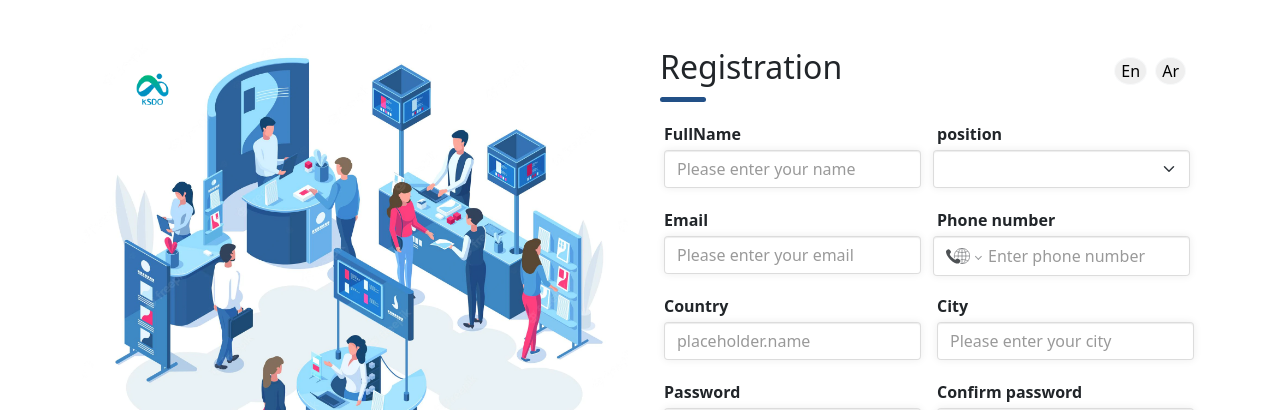
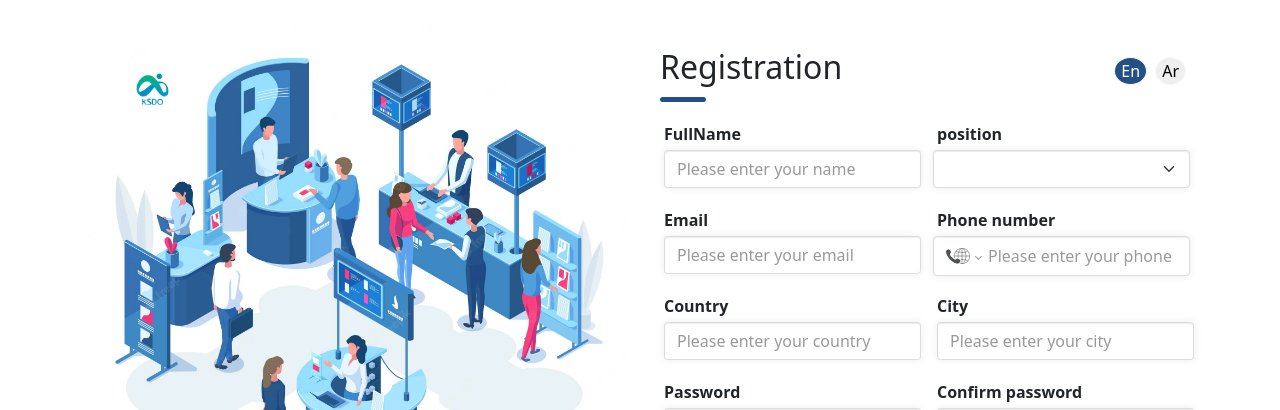
Before and after one commit to Esraaismail309/react-hook-form, a React (Create React App) app: page / in a window 1280 px wide. Shown: the top 410 px of the page. Built offline with nearby package versions, Linux system fonts and the light colour scheme.

Commit message:
add react-intl folders

```diff
--- a/src/components/Form.jsx
+++ b/src/components/Form.jsx
@@ -6,12 +6,11 @@ import { yupResolver } from "@hookform/resolvers/yup";
 import { Select } from "./Select";
 import { Radio } from "./Radio";
 import { PhonePicker } from "./PhonePicker";
-// import { FormattedMessage, useIntl } from "react-intl";
-import { useTranslation } from "react-i18next";
+import { useIntl } from "react-intl";
 
 export const Form = () => {
-  const { t } = useTranslation();
-  // console.log(t);
+  const intl = useIntl();
+
   const initialValues = {
     fullName: "",
     position: "",
@@ -44,41 +43,46 @@ export const Form = () => {
   const genderOptions = [
     {
       value: 1,
-      key: t("gender.male"),
+      key: intl.messages.gender.male,
     },
     {
       value: 2,
-      key: t("gender.female"),
+      key: intl.messages.gender.female,
     },
     {
       value: 3,
-      key: t("gender.other"),
+      key: intl.messages.gender.other,
     },
     {
       value: 4,
-      key: t("gender.preferNotToSay"),
+      key: intl.messages.gender.preferNotToSay,
     },
   ];
   const validationSchema = Yup.object({
     fullName: Yup.string()
-      .required(t("errors.main"))
-      .matches("^\\S*$", t("errors.noSpace")),
-    position: Yup.string().required(t("errors.main")),
-    email: Yup.string().required(t("errors.main")).email(t("errors.inValid")),
-    phone: Yup.string().required(t("errors.main")),
-    country: Yup.string().required(t("errors.main")),
-    city: Yup.string().required(t("errors.main")),
+      .required(intl.messages.errors.main)
+      .matches("^\\S*$", intl.messages.errors.noSpace),
+    position: Yup.string().required(intl.messages.errors.main),
+    email: Yup.string()
+      .required(intl.messages.errors.main)
+      .email(intl.messages.errors.inValid),
+    phone: Yup.string().required(intl.messages.errors.main),
+    country: Yup.string().required(intl.messages.errors.main),
+    city: Yup.string().required(intl.messages.errors.main),
     password: Yup.string()
-      .required(t("errors.main"))
+      .required(intl.messages.errors.main)
       .matches(
         "^(?=.*[a-z])(?=.*[A-Z])(?=.*\\d)(?=.*[@$!%*?&])[A-Za-z\\d@$!%*?&]{8,}$",
-        t("errors.validPassword")
+        intl.messages.errors.validPassword
       ),
     confirmPassword: Yup.string()
-      .required(t("errors.main"))
-      .oneOf([Yup.ref("password"), "not matched!"], t("errors.dontMatch")),
+      .required(intl.messages.errors.main)
+      .oneOf(
+        [Yup.ref("password"), "not matched!"],
+        intl.messages.errors.dontMatch
+      ),
 
-    gender: Yup.string().required(t("errors.main")),
+    gender: Yup.string().required(intl.messages.errors.main),
   });
   const onSubmit = (values) => {
     console.log(values);
@@ -100,16 +104,16 @@ export const Form = () => {
           <div className="form-group col-md-6 px-2">
             <InputField
               register={{ ...register("fullName") }}
-              label={t("labels.name")}
-              placeholder={t("placeholder.nameContent")}
+              label={intl.messages.labels.name}
+              placeholder={intl.messages.placeholder.nameContent}
               errors={errors.fullName}
             />
           </div>
           <div className="form-group col-md-6 px-2">
             <Select
               register={{ ...register("position") }}
-              label={t("labels.position")}
-              placeholder={t("placeholder.positionContent")}
+              label={intl.messages.labels.position}
+              placeholder={intl.messages.placeholder.positionContent}
               options={positionOptions}
               errors={errors.position}
             />
@@ -117,39 +121,40 @@ export const Form = () => {
           <div className="form-group col-md-6 px-2">
             <InputField
               register={{ ...register("email") }}
-              label={t("labels.email")}
-              placeholder={t("placeholder.emailContent")}
+              label={intl.messages.labels.email}
+              placeholder={intl.messages.placeholder.emailContent}
               errors={errors.email}
             />
           </div>
           <div className="form-group col-md-6 px-2">
             <PhonePicker
               register={{ ...register("phone") }}
-              label={t("labels.phone")}
+              label={intl.messages.labels.phone}
+              placeholder={intl.messages.placeholder.phoneContent}
               errors={errors.phone}
             />
           </div>
           <div className="form-group col-md-6 px-2">
             <InputField
               register={{ ...register("country") }}
-              label={t("labels.country")}
-              placeholder={t("placeholder.name")}
+              label={intl.messages.labels.country}
+              placeholder={intl.messages.placeholder.countryContent}
               errors={errors.country}
             />
           </div>
           <div className="form-group col-md-6 px-2">
             <InputField
               register={{ ...register("city") }}
-              label={t("labels.city")}
-              placeholder={t("placeholder.cityContent")}
+              label={intl.messages.labels.city}
+              placeholder={intl.messages.placeholder.cityContent}
               errors={errors.city}
             />
           </div>
           <div className="form-group col-md-6 px-2">
             <InputField
               register={{ ...register("password") }}
-              label={t("labels.password")}
-              placeholder={t("placeholder.passwordContent")}
+              label={intl.messages.labels.password}
+              placeholder={intl.messages.placeholder.passwordContent}
               errors={errors.password}
               type="password"
               control={control}
@@ -158,8 +163,8 @@ export const Form = () => {
           <div className="form-group col-md-6 px-2">
             <InputField
               register={{ ...register("confirmPassword") }}
-              label={t("labels.confirmPassword")}
-              placeholder={t("placeholder.confirmPasswordContent")}
+              label={intl.messages.labels.confirmPassword}
+              placeholder={intl.messages.placeholder.confirmPasswordContent}
               errors={errors.confirmPassword}
               type="password"
             />
@@ -167,14 +172,14 @@ export const Form = () => {
           <div className="form-group px-2">
             <Radio
               register={{ ...register("gender") }}
-              label={t("labels.gender")}
+              label={intl.messages.labels.gender}
               options={genderOptions}
               errors={errors.gender}
             />
           </div>
 
           <button type="submit" className="btn rounded-pill btn-primary shadow">
-            {t("submit")}
+            {intl.messages.submit}
           </button>
         </div>
       </div>
--- a/src/components/PhonePicker.jsx
+++ b/src/components/PhonePicker.jsx
@@ -2,10 +2,12 @@ import React, { useState } from "react";
 import "react-phone-number-input/style.css";
 import PhoneInput from "react-phone-number-input";
 import { isValidPhoneNumber } from "react-phone-number-input";
+import { useIntl } from "react-intl";
 
 export const PhonePicker = (props) => {
   const [value, setValue] = useState();
-  const { register, errors, label } = props;
+  const { register, errors, label, placeholder } = props;
+  const intl = useIntl();
 
   return (
     <div className="phone-picker">
@@ -13,14 +15,16 @@ export const PhonePicker = (props) => {
       <PhoneInput
         {...register}
         international
-        placeholder="Enter phone number"
+        placeholder={placeholder}
         className="form-control d-flex"
         value={value}
         onChange={setValue}
       />
 
       {value && !isValidPhoneNumber(value) ? (
-        <p className="m-2 text-danger">Enter valid phone number </p>
+        <p className="m-2 text-danger">
+          {intl.messages.errors.invalidPhoneCode}
+        </p>
       ) : null}
       {errors ? <p className="m-2 text-danger">{errors.message}</p> : null}
     </div>
--- a/src/i18n/config.js
+++ b/src/i18n/config.js
@@ -6,7 +6,7 @@ i18n.use(initReactI18next).init({
     lng: 'en',
     resources: {
         en: {
-            translations: require('./locales/en/en.json')
+            translations: require('./locales/en/en-US.json')
         },
         ar: {
             translations: require('./locales/ar/ar-AE.json')
--- a/src/i18n/locales/ar/ar-AE.json
+++ b/src/i18n/locales/ar/ar-AE.json
@@ -15,6 +15,7 @@
     "nameContent": "برجاء ادخال الاسم كاملاً",
     "positionContent": "برجاء ادخال المنصب ",
     "emailContent": "برجاء ادخال البريد الالكتروني",
+    "phoneContent": "برجاء ادخال رقم الهاتف",
     "countryContent": "برجاء ادخال اسم المدينة",
     "cityContent": "برجاء ادخال اسم البلد ",
     "passwordContent": "برجاء ادخال كلمة السر ",
@@ -23,7 +24,7 @@
   "gender": {
     "male": "ذكر",
     "female": "انثى",
-    "other": "اخر",
+    "other": "اخرى",
     "preferNotToSay": "افضل عدم الاجابة"
   },
   "errors": {
@@ -31,6 +32,8 @@
     "noSpace": "الاسم يجب الا يوجد به مسافات ",
     "inValid": "البريد الالكتروني غير صحيح",
     "validPassword": "كلمة السر يجب ان تحتوي علي الاقل 8 خانات،علي الاقل رقم واحد،حرف كبير،علامة خاصة",
+    "invalidPhoneCode": "ادخل رقم هاتف صحيح",
+
     "dontMatch": "كلمة السر غير متطابقة"
   },
   "submit": "المتابعة"
--- a/src/i18n/locales/en/en.json
+++ b/src/i18n/locales/en/en-US.json
@@ -15,6 +15,7 @@
     "nameContent": "Please enter your name",
     "positionContent": "Please enter your position",
     "emailContent": "Please enter your email",
+    "phoneContent": "Please enter your phone number",
     "countryContent": "Please enter your country",
     "cityContent": "Please enter your city",
     "passwordContent": "Please enter your password",
@@ -31,7 +32,8 @@
     "noSpace": "Your name must not have spaces",
     "inValid": "your email is Invalid",
     "validPassword": "Your password should be Minimum eight characters, at least one letter ,one number and one special character",
-    "dontMatch": "password doesn't match"
+    "dontMatch": "password doesn't match",
+    "invalidPhoneCode": "enter valid phone number"
   },
   "submit": "next"
 }
--- a/src/index.js
+++ b/src/index.js
@@ -4,24 +4,16 @@ import './index.css';
 import App from './App';
 import reportWebVitals from './reportWebVitals';
 import 'bootstrap/dist/css/bootstrap.min.css';
-// import { IntlProvider } from 'react-intl';
-// import locale_en from './locale/en.json'
-// import locale_ar from './locale/ar-001.json'
-// import { Wrapper } from './locale/Wrapper.jsx';
+
+import { Wrapper } from './locale/Wrapper';
 
 const root = ReactDOM.createRoot(document.getElementById('root'));
-// const messages = {
-//   'en': locale_en,
-//   'ar': locale_ar
-// }
 
-// const language = navigator.language.split(/[-_]/)[0]
-// console.log(language);
 root.render(
   <React.StrictMode>
-    {/* <Wrapper> */}
-    <App />
-    {/* </Wrapper > */}
+    <Wrapper>
+      <App />
+    </Wrapper >
   </React.StrictMode >
 
 );
--- a/src/layout/Registration.jsx
+++ b/src/layout/Registration.jsx
@@ -1,21 +1,20 @@
-import React, { useState } from "react";
+import React, { useContext, useState } from "react";
 import bg from "./../assets/isometric-exhibition-demonstration-promo-stands-trade-stalls-expo-demonstration-stand-with-workers-visitors-vector-illustration-promo-stands-composition_229548-2111.webp";
 import logo from "./../assets/logo-tv-logo.png";
 import "./register.css";
 import { FormattedMessage, useIntl } from "react-intl";
-
+import { Context } from "./../locale/Wrapper";
 import { Form } from "../components/Form";
-import { useTranslation } from "react-i18next";
 export const Registration = () => {
-  const { i18n } = useTranslation();
-  const { t } = useTranslation();
-  function changeLanguage(e) {
-    i18n.changeLanguage(e.target.value);
-  }
-
+  const locale = useContext(Context);
+  const intl = useIntl();
+  const [dir, setDir] = useState("ltr");
+  const changeDir = () => {
+    setDir("rtl");
+  };
   return (
     <>
-      <div className="container">
+      <div className="container" dir={dir}>
         <div className="row justify-content-between align-item-center">
           <div className="col-md-6 position-relative mt-4">
             <img src={bg} className="img-fluid " alt="register img" />
@@ -23,20 +22,33 @@ export const Registration = () => {
           </div>
           <div className="col-md-6 mt-5  form__content">
             <div className="d-flex justify-content-between">
-              <h2 className="position-relative ms-2">{t("title")}</h2>
+              <h2 className="position-relative ms-2">
+                <FormattedMessage id="title" />
+              </h2>
               <div className="d-flex align-items-center justify-content-center p-2">
                 <button
                   type="button"
-                  className=" rounded-circle mx-1 border border-light"
-                  onClick={changeLanguage}
+                  className={
+                    intl.locale === "en"
+                      ? " rounded-circle mx-1 border border-light btn-primary"
+                      : " rounded-circle mx-1 border border-light "
+                  }
+                  onClick={locale.changeLanguage}
                   value="en"
                 >
                   En
                 </button>
                 <button
                   type="button"
-                  className=" rounded-circle mx-1 border border-light"
-                  onClick={changeLanguage}
+                  className={
+                    intl.locale === "ar"
+                      ? " rounded-circle mx-1 border border-light btn-primary"
+                      : " rounded-circle mx-1 border border-light "
+                  }
+                  onClick={(e) => {
+                    locale.changeLanguage(e);
+                    changeDir();
+                  }}
                   value="ar"
                 >
                   Ar
--- a/src/layout/register.css
+++ b/src/layout/register.css
@@ -36,7 +36,6 @@ input::placeholder {
   content: "";
   width: 1px !important;
   height: 100% !important;
-  /* background-color: rgba(0, 0, 0, 0.5); */
   position: absolute !important;
   right: -20% !important;
   top: 0% !important;
--- a/src/locale/Wrapper.jsx
+++ b/src/locale/Wrapper.jsx
@@ -1,31 +1,27 @@
-// import React, { createContext, useState } from "react";
-// import { IntlProvider } from "react-intl";
-// import { createIntl, createIntlCache } from "@formatjs/intl";
-// import locale_en from "./en.json";
-// import locale_ar from "./ar-AE.json";
-// export const Context = createContext();
+import React, { createContext, useState } from "react";
+import { IntlProvider } from "react-intl";
+import English from "./../i18n/locales/en/en-US.json";
+import Arabic from "./../i18n/locales/ar/ar-AE.json";
 
-// const messages = {
-//   en: locale_en,
-//   ar: locale_ar,
-// };
-// export const Wrapper = (props) => {
-//   console.log(props);
-//   const [locale, setLocale] = useState("ar");
-//   const cache = createIntlCache();
-//   const intl = createIntl(
-//     {
-//       locale: "ar",
-//       messages: messages[locale],
-//     },
-//     cache
-//   );
-//   console.log(intl);
-//   return (
-//     <Context.Provider value={{ locale, setLocale }}>
-//       <IntlProvider locale={intl.locale} messages={intl.messages}>
-//         {props.childern}
-//       </IntlProvider>
-//     </Context.Provider>
-//   );
-// };
+export const Context = createContext();
+
+export const Wrapper = (props) => {
+  const [locale, setLocale] = useState("en");
+  const [messages, setMessages] = useState(English);
+  const changeLanguage = (e) => {
+    const newLocale = e.target.value;
+    setLocale(newLocale);
+    if (newLocale === "en") {
+      setMessages(English);
+    } else {
+      setMessages(Arabic);
+    }
+  };
+  return (
+    <Context.Provider value={{ locale, changeLanguage }}>
+      <IntlProvider locale={locale} messages={messages}>
+        {props.children}
+      </IntlProvider>
+    </Context.Provider>
+  );
+};
```
Also changed, not shown: public/index.html (+8 -1 lines).
